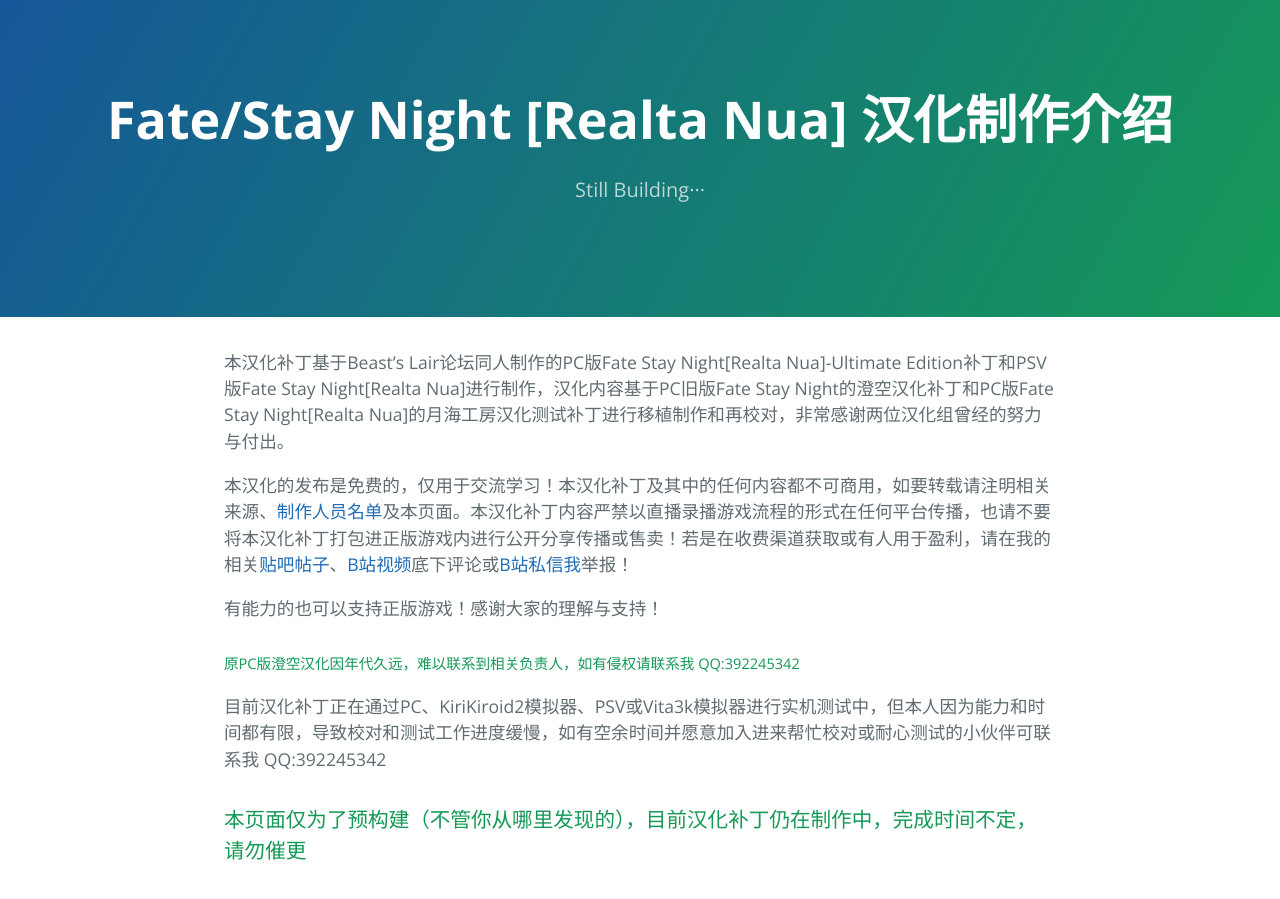
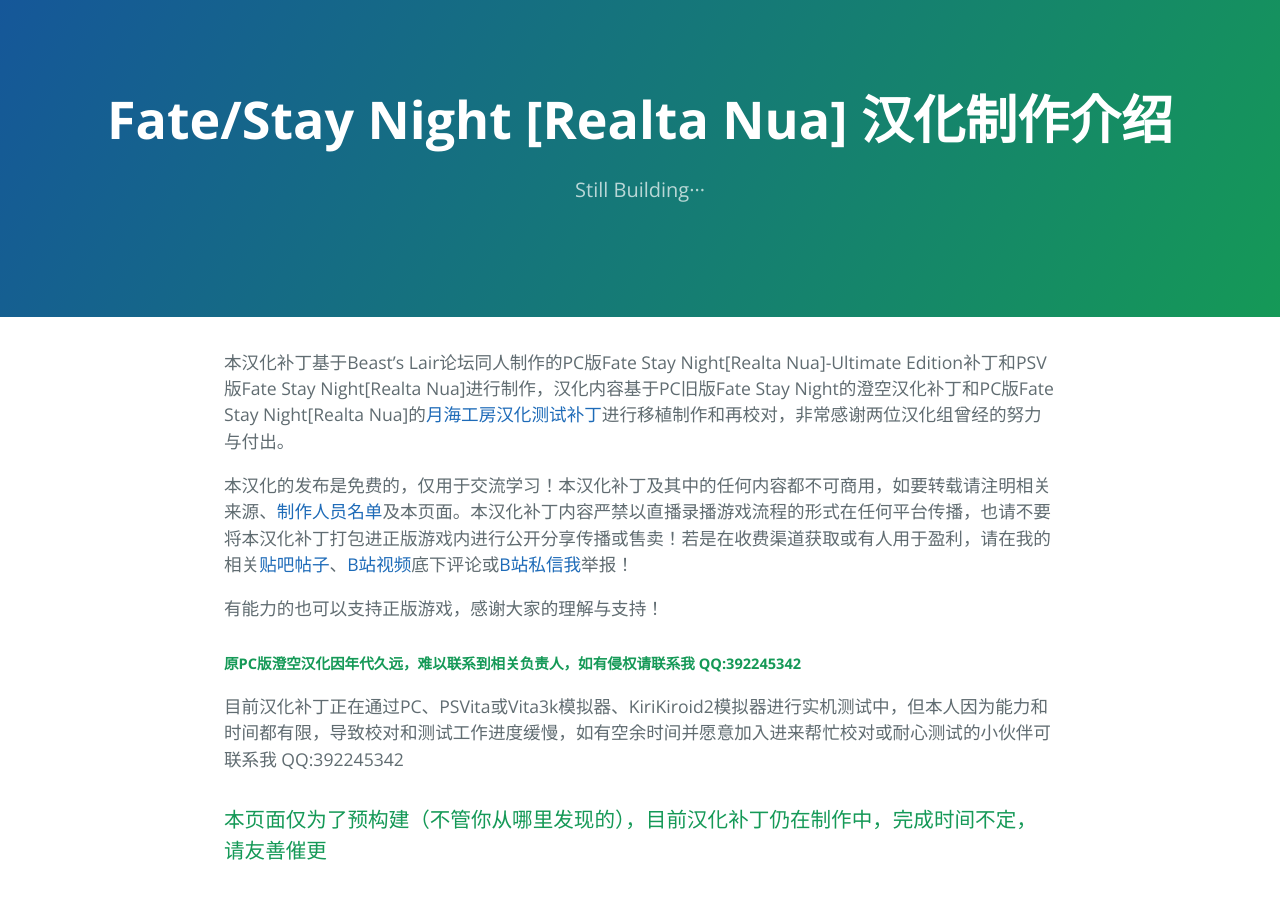
Before and after one commit to lzhhzl/fsnRN-CN, a Jekyll site: the page built from index.md, in a window 1280 px wide and 900 px high. Built offline with Jekyll 4.4.1, drawn with Linux system fonts in a browser that asks for light colours; some of the changed text lies outside the part shown.

Commit message:
Update page files

```diff
--- a/index.md
+++ b/index.md
@@ -2,17 +2,17 @@
 layout: default
 ---
 
-本汉化补丁基于Beast's Lair论坛同人制作的PC版Fate Stay Night[Realta Nua]-Ultimate Edition补丁和PSV版Fate Stay Night[Realta Nua]进行制作，汉化内容基于PC旧版Fate Stay Night的澄空汉化补丁和PC版Fate Stay Night[Realta Nua]的月海工房汉化测试补丁进行移植制作和再校对，非常感谢两位汉化组曾经的努力与付出。
+本汉化补丁基于Beast's Lair论坛同人制作的PC版Fate Stay Night[Realta Nua]-Ultimate Edition补丁和PSV版Fate Stay Night[Realta Nua]进行制作，汉化内容基于PC旧版Fate Stay Night的澄空汉化补丁和PC版Fate Stay Night[Realta Nua]的[月海工房汉化测试补丁](https://blog.kugeek.com/fate-stay-night-realta-nua-pcdl-zh-patch.html)进行移植制作和再校对，非常感谢两位汉化组曾经的努力与付出。
 
-本汉化的发布是免费的，仅用于交流学习！本汉化补丁及其中的任何内容都不可商用，如要转载请注明相关来源、[制作人员名单](#制作人员与致谢)及本页面。本汉化补丁内容严禁以直播录播游戏流程的形式在任何平台传播，也请不要将本汉化补丁打包进正版游戏内进行公开分享传播或售卖！若是在收费渠道获取或有人用于盈利，请在我的相关[贴吧帖子]()、[B站视频]()底下评论或[B站私信我]()举报！
+本汉化的发布是免费的，仅用于交流学习！本汉化补丁及其中的任何内容都不可商用，如要转载请注明相关来源、[制作人员名单](#制作人员与致谢)及本页面。本汉化补丁内容严禁以直播录播游戏流程的形式在任何平台传播，也请不要将本汉化补丁打包进正版游戏内进行公开分享传播或售卖！若是在收费渠道获取或有人用于盈利，请在我的相关[贴吧帖子]()、[B站视频]()底下评论或[B站私信我](https://space.bilibili.com/34011782)举报！
 
-有能力的也可以支持正版游戏！感谢大家的理解与支持！
+有能力的也可以支持正版游戏，感谢大家的理解与支持！
 
-##### 原PC版澄空汉化因年代久远，难以联系到相关负责人，如有侵权请联系我 QQ:392245342
+##### **原PC版澄空汉化因年代久远，难以联系到相关负责人，如有侵权请联系我 QQ:392245342**
 
-目前汉化补丁正在通过PC、KiriKiroid2模拟器、PSV或Vita3k模拟器进行实机测试中，但本人因为能力和时间都有限，导致校对和测试工作进度缓慢，如有空余时间并愿意加入进来帮忙校对或耐心测试的小伙伴可联系我 QQ:392245342
+目前汉化补丁正在通过PC、PSVita或Vita3k模拟器、KiriKiroid2模拟器进行实机测试中，但本人因为能力和时间都有限，导致校对和测试工作进度缓慢，如有空余时间并愿意加入进来帮忙校对或耐心测试的小伙伴可联系我 QQ:392245342
 
-### 本页面仅为了预构建（不管你从哪里发现的），目前汉化补丁仍在制作中，完成时间不定，请勿催更
+### 本页面仅为了预构建（不管你从哪里发现的），目前汉化补丁仍在制作中，完成时间不定，请友善催更
 
 ### **汉化补丁制作的进度[点此查看](./tanslate_work.html)**
 
```
Also changed, not shown: other parts of index.md (+8 -9 lines), resource.md (+2 -0 lines), tanslate_work.md (+3 -3 lines).
